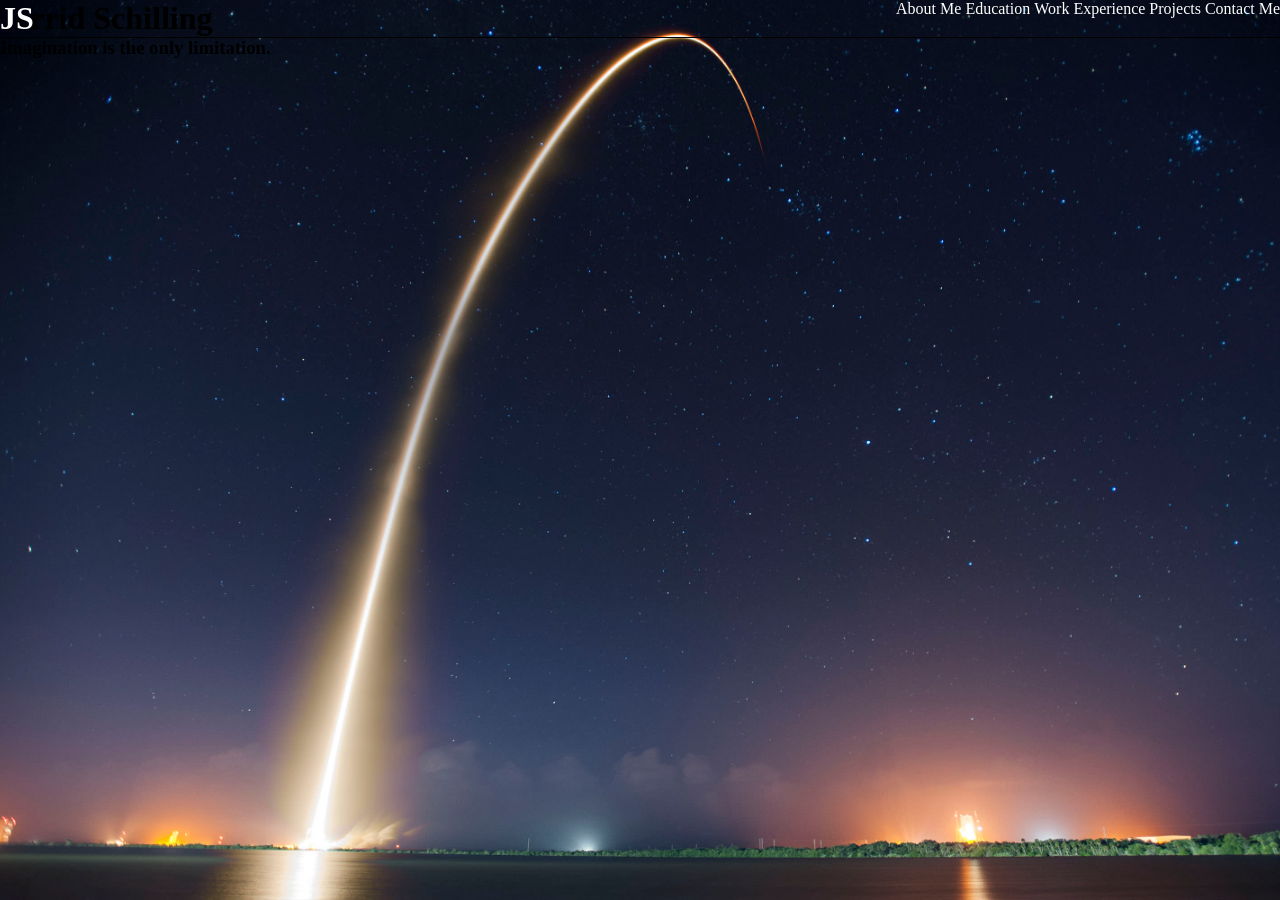
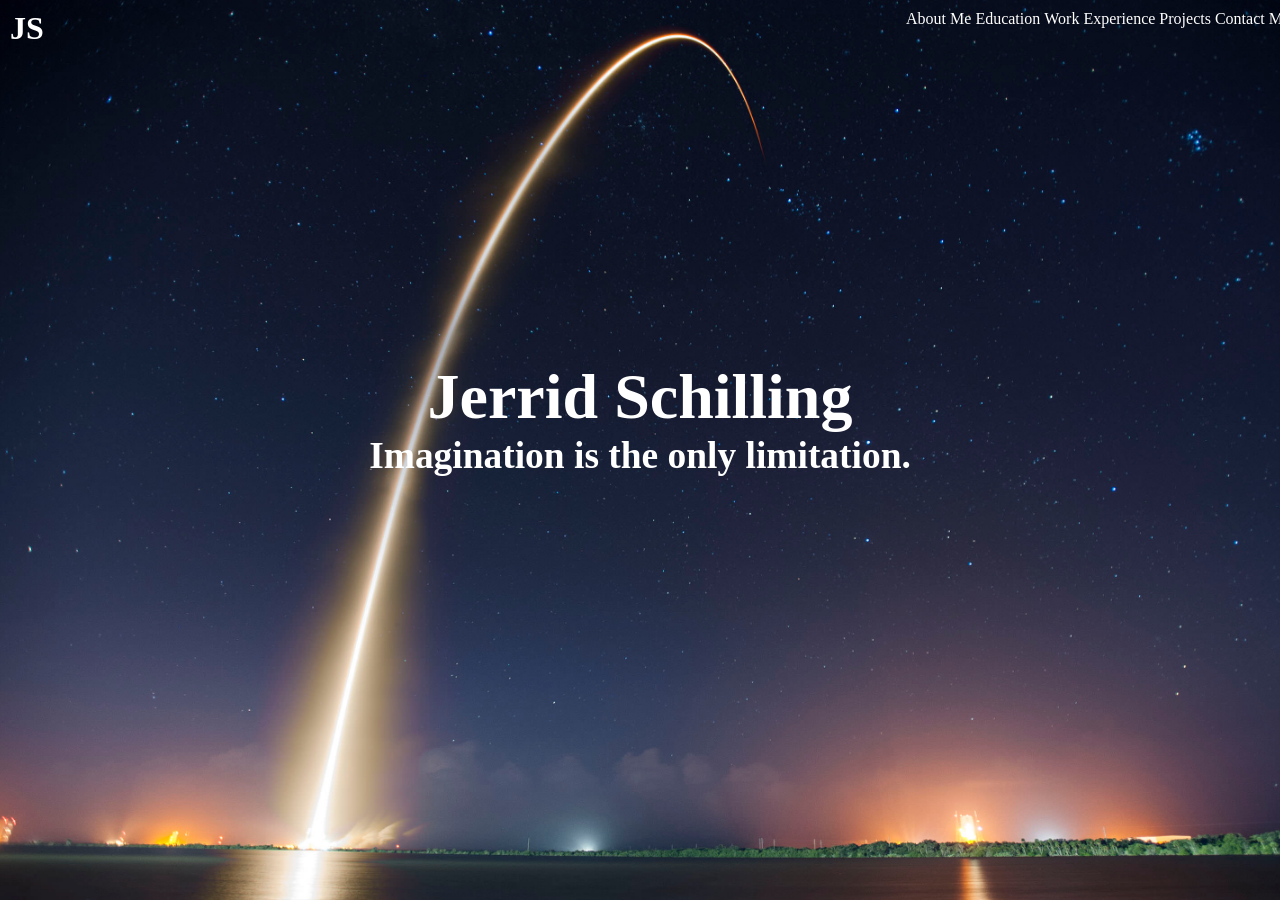
Before and after one commit to schillingjerrid/schillingjerrid.github.io, a Jekyll site: the page built from index.html, in a window 1280 px wide and 900 px high. Built offline with Jekyll 4.4.1, drawn with Linux system fonts in a browser that asks for light colours.

Commit message:
Modified hero sass

```diff
--- a/_sass/_header.sass
+++ b/_sass/_header.sass
@@ -1,9 +1,9 @@
 .header-site
     color: white
     background: transparent
-    border-bottom: 1px solid black
     position: fixed
     width: 100%
+    padding: 10px
 
 .header-title
     text-align: left
@@ -20,3 +20,4 @@
         text-decoration: none
         list-style: none
         display: inline
+        line-height: inherit
--- a/css/main.sass
+++ b/css/main.sass
@@ -26,5 +26,11 @@ html
     height: 100vh
 
 .hero-text
+    color: white
+    position: relative
+    top: 40vh
     width: 100%
     height: 100%
+    padding: auto
+    text-align: center
+    font-size: 2em
```
